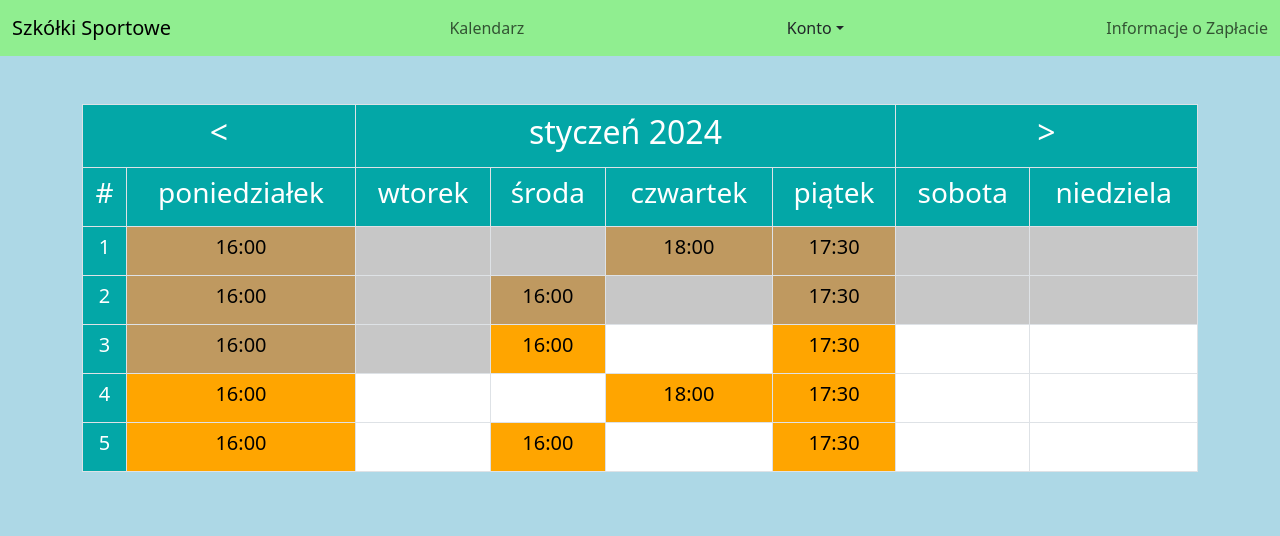
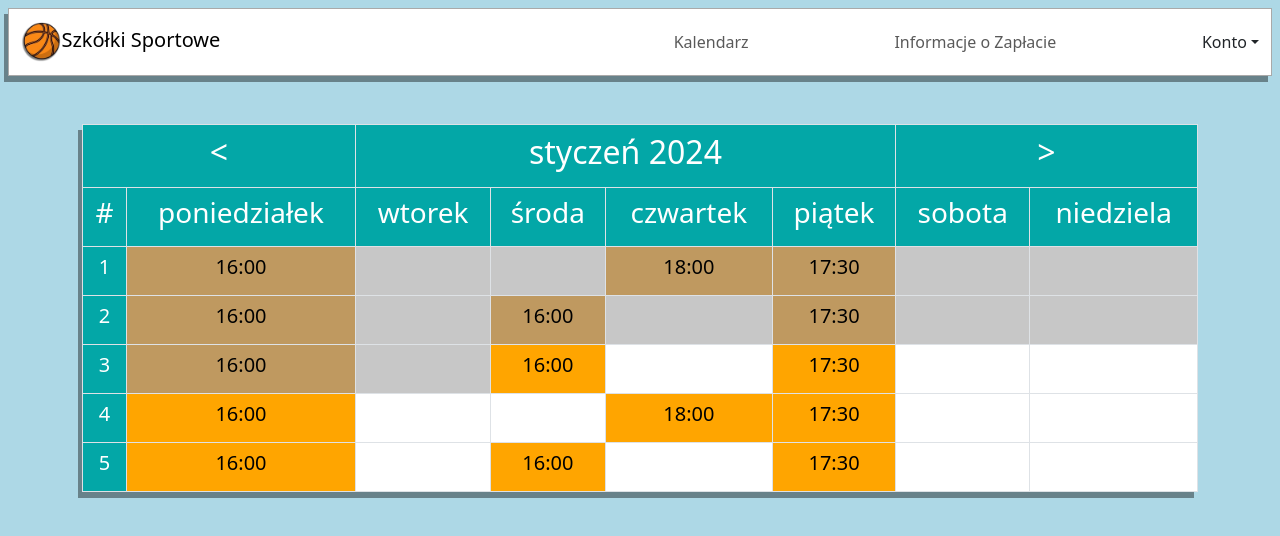
Before and after one commit to Wojtoppin/saasss, a React (Create React App) app: page / in a window 1280 px wide. Shown: the top 536 px of the page. Built offline with nearby package versions, Linux system fonts and the light colour scheme.

Commit message:
vastly changed header

```diff
--- a/src/main/Callendar.css
+++ b/src/main/Callendar.css
@@ -5,4 +5,6 @@ Table{
     text-align: center;
     width: 80%;
     height: 40%;
+    border: darkgray solid 1px;
+    box-shadow: -4px 6px rgba(0, 0, 0, 0.4);
 }
--- a/src/main/Header.css
+++ b/src/main/Header.css
@@ -1,4 +1,10 @@
 .banner{
-    background: lightgreen;
+    background: white;
+    border: darkgray solid 1px;
+    box-shadow: -4px 6px rgba(0, 0, 0, 0.4);
+    margin: 8px;
 
 }
+#logoImage{
+    height: 40px;
+}
--- a/src/main/Header.js
+++ b/src/main/Header.js
@@ -36,11 +36,15 @@ const Header = () =>{
         <div className="banner" onClick={checkContainerWidth} onLoad={checkContainerWidth} id="responsiveMenu">
 
                 {element>600?
-                <Navbar>
-                <NavbarBrand>Szkółki Sportowe</NavbarBrand>
-
+                <Navbar color="faded" light>
+                    <NavbarBrand>
+                        <img src={process.env.PUBLIC_URL + '/saasICON.png'} id="logoImage"/>
+                        Szkółki Sportowe
+                    </NavbarBrand>
+                    <NavbarText/>
+                    <NavbarText/>
                     <NavbarText>Kalendarz</NavbarText>
-
+                    <NavbarText>Informacje o Zapłacie</NavbarText>
                     <UncontrolledDropdown inNavbar>
                     <DropdownToggle nav caret>
                         Konto
@@ -52,21 +56,25 @@ const Header = () =>{
                         <DropdownItem>logout</DropdownItem>
                     </DropdownMenu>
                     </UncontrolledDropdown>
-                <NavbarText>Informacje o Zapłacie</NavbarText>
                 </Navbar>
 
                 :
 
                 <Navbar>
+                    <NavbarBrand>
+                        <img src={process.env.PUBLIC_URL + '/saasICON.png'} id="logoImage"/>
+                        Szkółki Sportowe
+                    </NavbarBrand>
+
                     <NavbarToggler onClick={toggle} />
-                <NavbarBrand>Szkółki Sportowe</NavbarBrand>
 
                     <Collapse isOpen={isOpen} navbar>
                     <Nav className="me-auto" navbar>
-
                         <NavItem>
                             Kalendarz
                         </NavItem>
+                    <NavItem>Informacje o Zapłacie</NavItem>
+
                         <UncontrolledDropdown nav inNavbar>
                         <DropdownToggle nav caret>
                         Konto
@@ -79,7 +87,6 @@ const Header = () =>{
                         </DropdownMenu>
                         </UncontrolledDropdown>
                     </Nav>
-                <NavbarText>Informacje o Zapłacie</NavbarText>
                     </Collapse>
                 </Navbar>}
 
```
Lines whose indentation alone changed are shown as unchanged.
